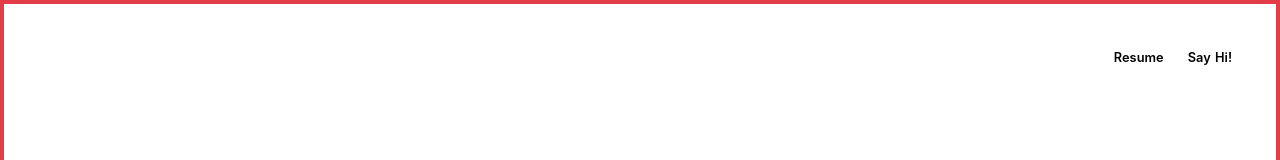
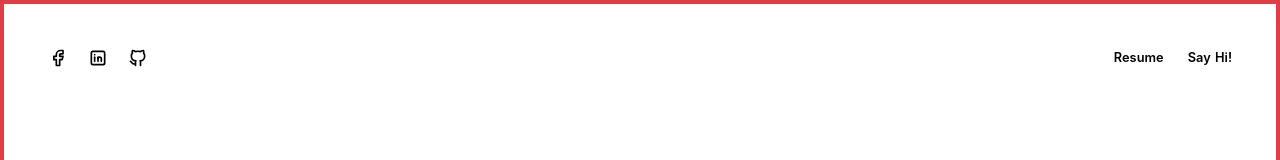
Before and after one commit to jamestylerpatton/portfolio, a Nuxt app: page / in a window 1280 px wide. Shown: the top 160 px of the page. Built offline with nearby package versions, Linux system fonts and the light colour scheme.

Commit message:
Change social icon svgs in nav

```diff
--- a/components/Navigation.vue
+++ b/components/Navigation.vue
@@ -4,13 +4,13 @@
 			<div class="left-links">
 				<!-- socials -->
 				<a class="inline-block mr-5" href="https://www.facebook.com/james.t.patton" target="_blank" rel="noopener noreferrer">
-					<svg class="feather"><use xlink:href="~/assets/svg/feather-sprite.svg#facebook"/></svg>
+					<Facebook></Facebook>
 				</a>
 				<a class="inline-block mr-5" href="https://www.linkedin.com/in/jamestylerpatton/" target="_blank" rel="noopener noreferrer">
-					<svg class="feather"><use xlink:href="~/assets/svg/feather-sprite.svg#linkedin"/></svg>
+					<LinkedIn></LinkedIn>
 				</a>
 				<a class="inline-block" href="https://github.com/jamestylerpatton" target="_blank" rel="noopener noreferrer">
-					<svg class="feather"><use xlink:href="~/assets/svg/feather-sprite.svg#github"/></svg>
+					<Github></Github>
 				</a>
 			</div>
 
@@ -33,7 +33,7 @@
 		font-weight: 600;
 		font-size: 0.8rem;
 	}
-	svg.feather{
+	svg{
 		width: 20px;
 		height: 20px;
 		stroke: currentColor;
@@ -43,3 +43,17 @@
 		fill: none;
 	}
 </style>
+
+<script>
+import LinkedIn from './icons/LinkedIn'
+import Facebook from './icons/Facebook'
+import Github from './icons/Github'
+
+export default {
+  components: {
+    LinkedIn,
+    Facebook,
+    Github
+  }
+}
+</script>
--- /dev/null
+++ b/components/icons/Facebook.vue
@@ -0,0 +1,6 @@
+<template>
+  <svg xmlns="http://www.w3.org/2000/svg" class="icon icon-tabler icon-tabler-brand-facebook" width="44" height="44" viewBox="0 0 24 24" stroke-width="1.5" stroke="#2c3e50" fill="none" stroke-linecap="round" stroke-linejoin="round">
+    <path stroke="none" d="M0 0h24v24H0z"/>
+    <path d="M7 10v4h3v7h4v-7h3l1 -4h-4v-2a1 1 0 0 1 1 -1h3v-4h-3a5 5 0 0 0 -5 5v2h-3" />
+  </svg>
+</template>
--- /dev/null
+++ b/components/icons/Github.vue
@@ -0,0 +1,6 @@
+<template>
+  <svg xmlns="http://www.w3.org/2000/svg" class="icon icon-tabler icon-tabler-brand-github" width="44" height="44" viewBox="0 0 24 24" stroke-width="1.5" stroke="#2c3e50" fill="none" stroke-linecap="round" stroke-linejoin="round">
+    <path stroke="none" d="M0 0h24v24H0z"/>
+    <path d="M9 19c-4.286 1.35-4.286-2.55-6-3m12 5v-3.5c0-1 .099-1.405-.5-2 2.791-.3 5.5-1.366 5.5-6.04a4.567 4.567 0 0 0 -1.333 -3.21a4.192 4.192 0 0 0 -.08 -3.227s-1.05-.3-3.476 1.267a12.334 12.334 0 0 0 -6.222 0C6.462 2.723 5.413 3.023 5.413 3.023a4.192 4.192 0 0 0 -.08 3.227A4.566 4.566 0 0 0 4 9.486c0 4.64 2.709 5.68 5.5 6.014-.591.589-.56 1.183-.5 2V21" />
+  </svg>
+</template>
--- /dev/null
+++ b/components/icons/LinkedIn.vue
@@ -0,0 +1,10 @@
+<template>
+  <svg xmlns="http://www.w3.org/2000/svg" class="icon icon-tabler icon-tabler-brand-linkedin" width="44" height="44" viewBox="0 0 24 24" stroke-width="1.5" stroke="#2c3e50" fill="none" stroke-linecap="round" stroke-linejoin="round">
+    <path stroke="none" d="M0 0h24v24H0z"/>
+    <rect x="4" y="4" width="16" height="16" rx="2" />
+    <line x1="8" y1="11" x2="8" y2="16" />
+    <line x1="8" y1="8" x2="8" y2="8.01" />
+    <path d="M12 16v-5" />
+    <path d="M16 16v-3a2 2 0 0 0 -4 0" />
+  </svg>
+</template>
```
